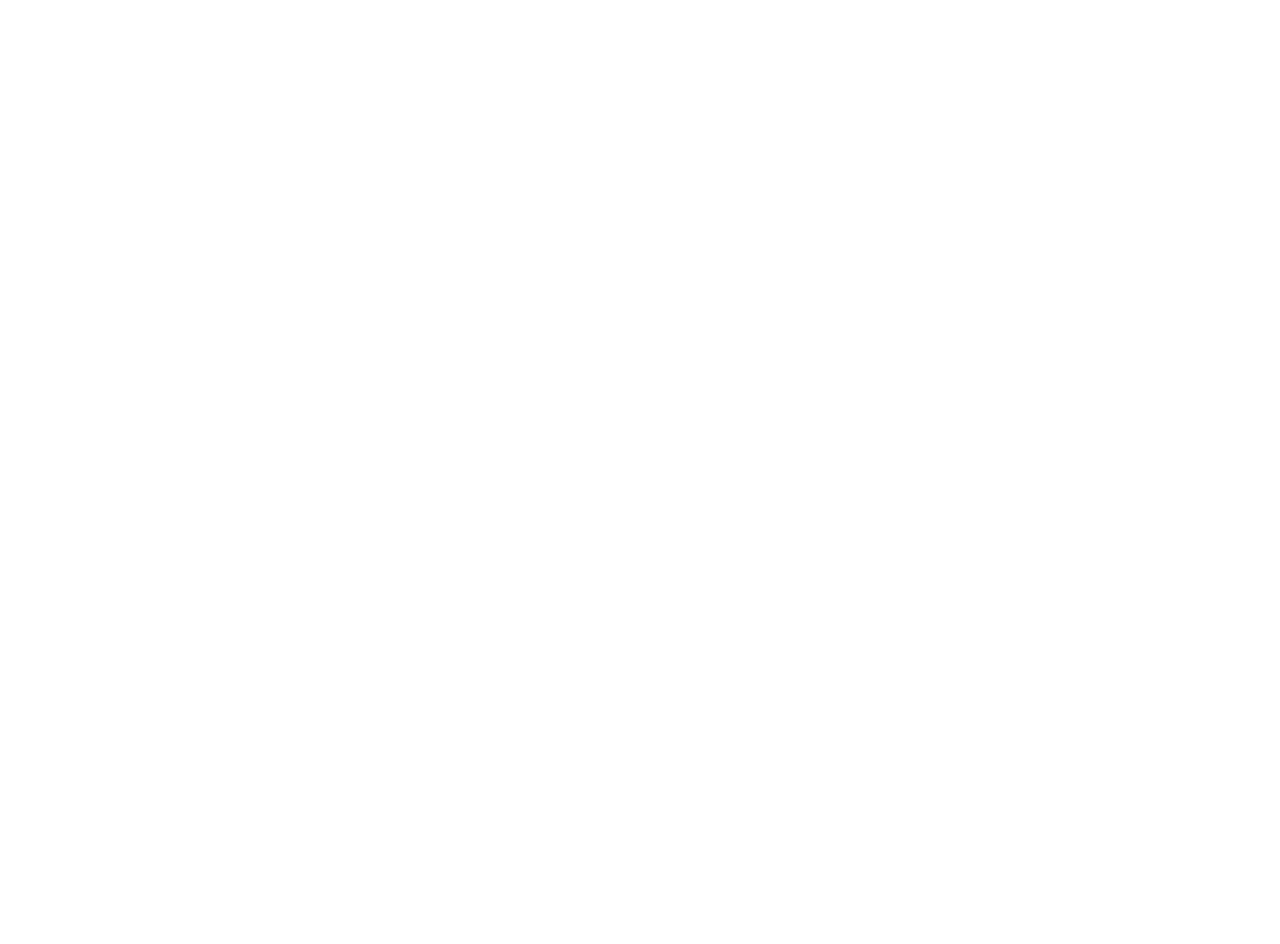
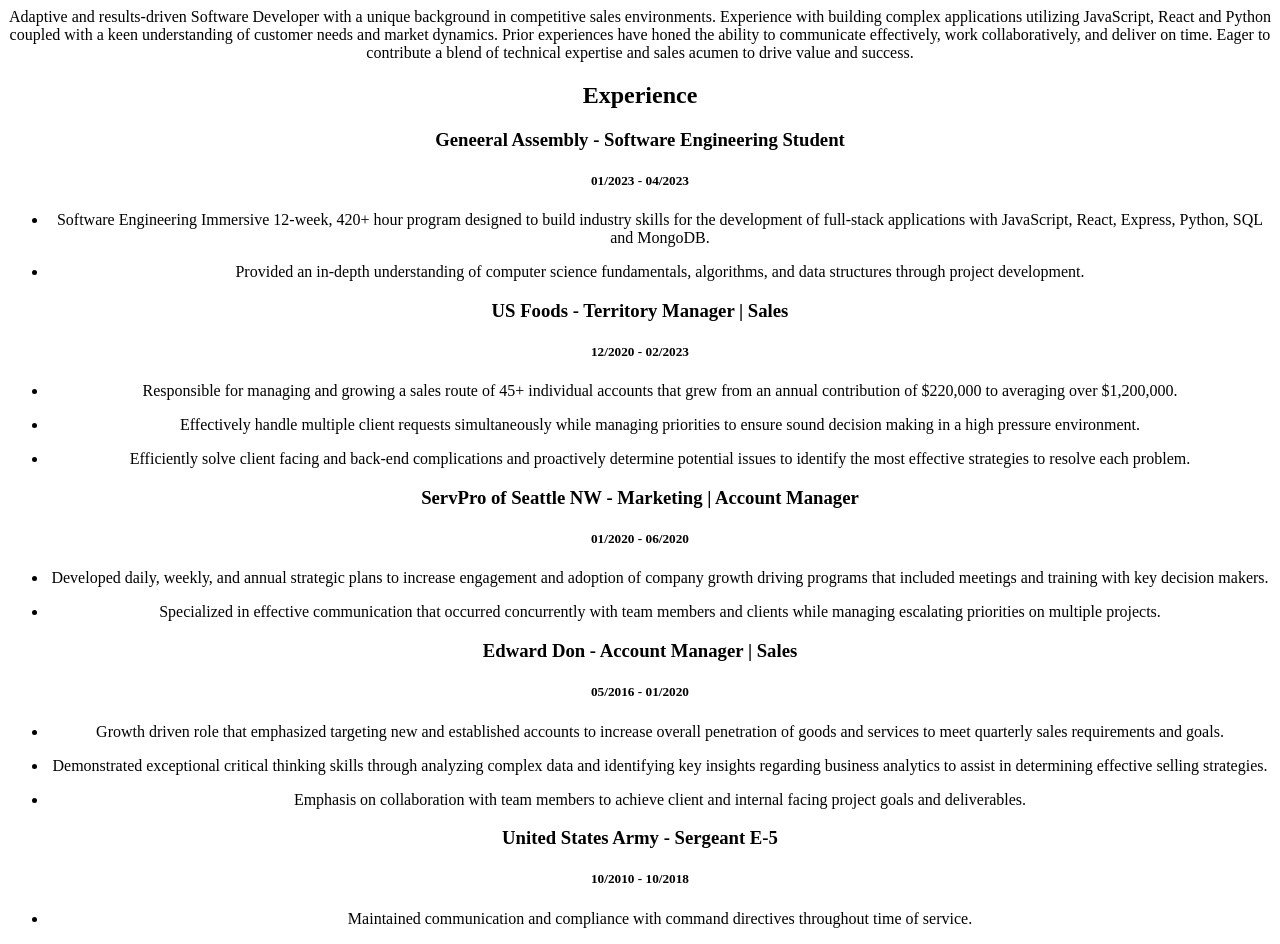
Before and after one commit to joshjumelet/Personal_Portfolio, a React (Create React App) app in the folder client/: page /resume in a window 1280 px wide. Shown: the part 460-1404 px from the top of the page. Before the commit the page ends 800 px from the top, so only its background shows below. Built offline with nearby package versions, Linux system fonts and the light colour scheme; the HTML template or start-up script is replaced by a standard one; a web font is replaced by a local one.

Commit message:
complete Resume component'

```diff
--- a/client/src/components/Resume.js
+++ b/client/src/components/Resume.js
@@ -7,10 +7,135 @@
         <Contact />
       </div>
       <header>
-        <h1 className="resume-header">Resume</h1>
+        <h1 className="resume-title">Resume</h1>
       </header>
       <section>
-        <div className="resume-text"></div>
+        <div className="resume-text">
+          <div className="resume-link">
+            <h5>
+              Follow the link{' '}
+              <a href="https://docs.google.com/document/d/1Y80Mrkskj_dCje0KG1ueFbBmh0ko9TI1uL29efKJMLE/edit?usp=sharing">
+                here
+              </a>{' '}
+              to access a copy of my Resume.
+            </h5>
+          </div>
+          <div className="resume-body">
+            <p>
+              Adaptive and results-driven Software Developer with a unique
+              background in competitive sales environments. Experience with
+              building complex applications utilizing JavaScript, React and
+              Python coupled with a keen understanding of customer needs and
+              market dynamics. Prior experiences have honed the ability to
+              communicate effectively, work collaboratively, and deliver on
+              time. Eager to contribute a blend of technical expertise and sales
+              acumen to drive value and success.
+            </p>
+          </div>
+          <div className="resume-body">
+            <div className="resume-header">
+              <h2>Experience</h2>
+            </div>
+            <h3>Geneeral Assembly - Software Engineering Student</h3>
+            <h5>01/2023 - 04/2023</h5>
+            <ul>
+              <li className="resume-list">
+                <p>
+                  Software Engineering Immersive 12-week, 420+ hour program
+                  designed to build industry skills for the development of
+                  full-stack applications with JavaScript, React, Express,
+                  Python, SQL and MongoDB.
+                </p>
+              </li>
+              <li className="resume-list">
+                <p>
+                  Provided an in-depth understanding of computer science
+                  fundamentals, algorithms, and data structures through project
+                  development.
+                </p>
+              </li>
+            </ul>
+            <h3>US Foods - Territory Manager | Sales</h3>
+            <h5>12/2020 - 02/2023</h5>
+            <ul>
+              <li className="resume-list">
+                <p>
+                  Responsible for managing and growing a sales route of 45+
+                  individual accounts that grew from an annual contribution of
+                  $220,000 to averaging over $1,200,000.
+                </p>
+              </li>
+              <li className="resume-list">
+                <p>
+                  Effectively handle multiple client requests simultaneously
+                  while managing priorities to ensure sound decision making in a
+                  high pressure environment.
+                </p>
+              </li>
+              <li className="resume-list">
+                <p>
+                  Efficiently solve client facing and back-end complications and
+                  proactively determine potential issues to identify the most
+                  effective strategies to resolve each problem.
+                </p>
+              </li>
+            </ul>
+            <h3>ServPro of Seattle NW - Marketing | Account Manager</h3>
+            <h5>01/2020 - 06/2020</h5>
+            <ul>
+              <li className="resume-list">
+                <p>
+                  Developed daily, weekly, and annual strategic plans to
+                  increase engagement and adoption of company growth driving
+                  programs that included meetings and training with key decision
+                  makers.
+                </p>
+              </li>
+              <li className="resume-list">
+                <p>
+                  Specialized in effective communication that occurred
+                  concurrently with team members and clients while managing
+                  escalating priorities on multiple projects.
+                </p>
+              </li>
+            </ul>
+            <h3>Edward Don - Account Manager | Sales</h3>
+            <h5>05/2016 - 01/2020</h5>
+            <ul>
+              <li className="resume-list">
+                <p>
+                  Growth driven role that emphasized targeting new and
+                  established accounts to increase overall penetration of goods
+                  and services to meet quarterly sales requirements and goals.
+                </p>
+              </li>
+              <li className="resume-list">
+                <p>
+                  Demonstrated exceptional critical thinking skills through
+                  analyzing complex data and identifying key insights regarding
+                  business analytics to assist in determining effective selling
+                  strategies.
+                </p>
+              </li>
+              <li className="resume-list">
+                <p>
+                  Emphasis on collaboration with team members to achieve client
+                  and internal facing project goals and deliverables.
+                </p>
+              </li>
+            </ul>
+            <h3>United States Army - Sergeant E-5</h3>
+            <h5>10/2010 - 10/2018</h5>
+            <ul>
+              <li className="resume-list">
+                <p>
+                  Maintained communication and compliance with command
+                  directives throughout time of service.
+                </p>
+              </li>
+            </ul>
+          </div>
+        </div>
       </section>
     </div>
   )
```
